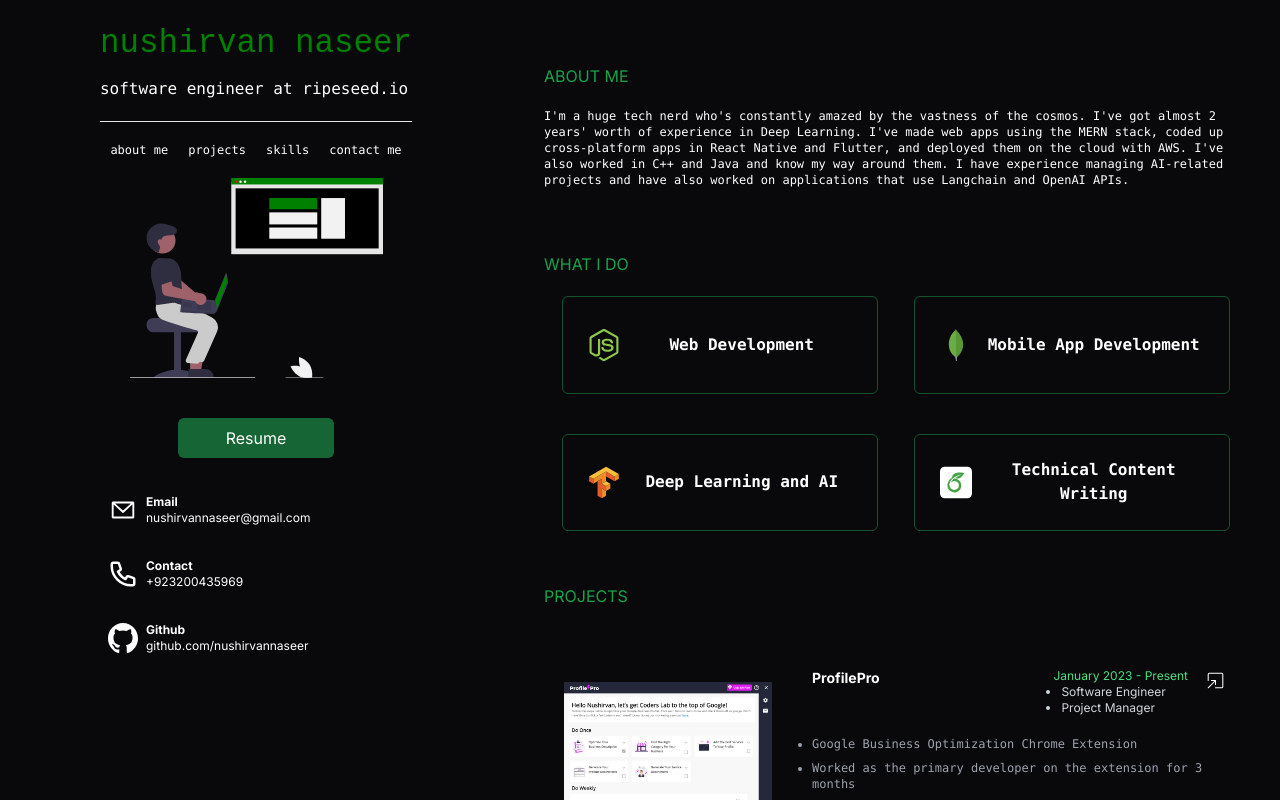
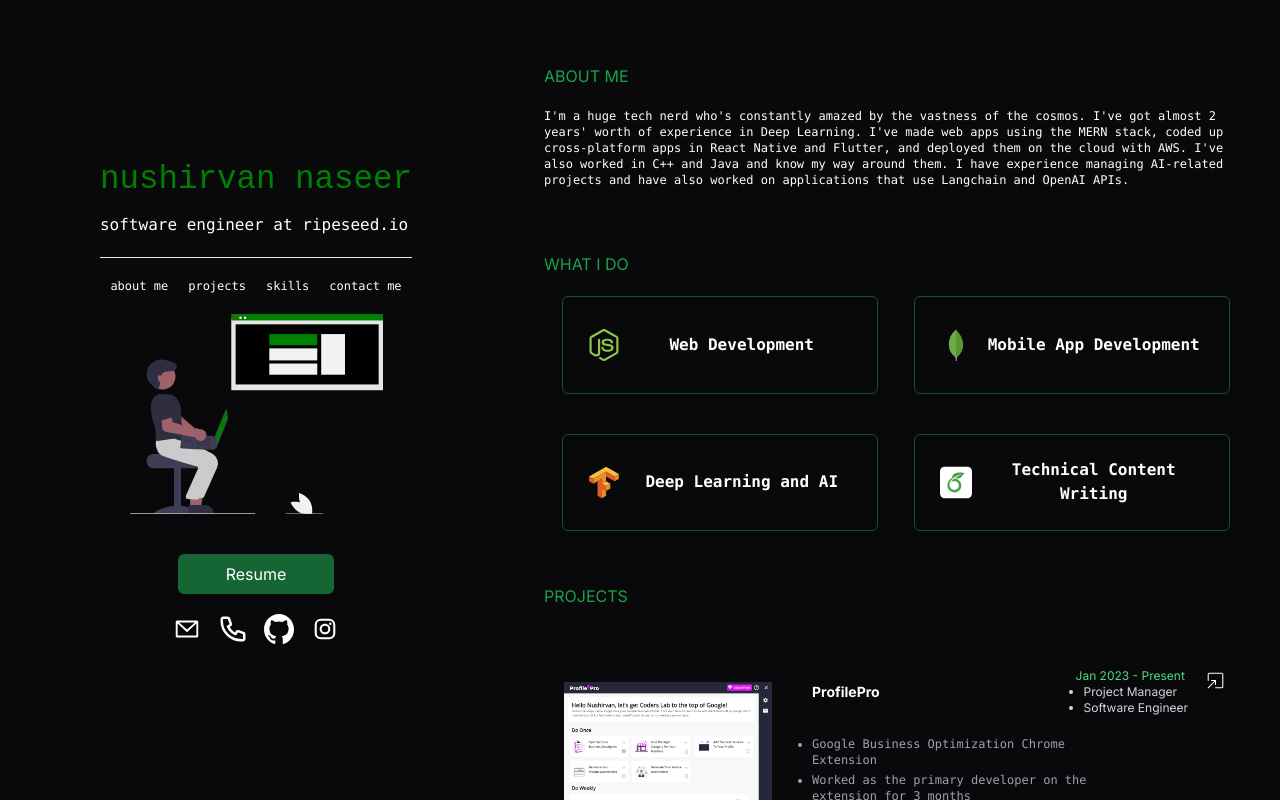
Before and after one commit to nushirvannaseer/portfolio, a Next.js app: page / in a window 1280 px wide. Built offline with nearby package versions, Linux system fonts and the light colour scheme.

Commit message:
ui updates and added new icons

```diff
--- a/app/components/LeftPanel/Info/Info.tsx
+++ b/app/components/LeftPanel/Info/Info.tsx
@@ -1,6 +1,7 @@
 import React from 'react'
 import  Image from 'next/image';
 import Link from 'next/link';
+import { Tooltip } from 'react-tooltip';
 
 interface Props{
 	icon: any;
@@ -11,14 +12,16 @@ interface Props{
 
 const Info = ({icon, title, text, link}: Props) => {
   return (
-	  <Link href={link} className='flex flex-row align-middle justify-start text-xs'>
-		  <Image src={icon} height={30} alt="" className='mx-2'/>
-		  <div className='flex flex-col my-4'>
-			  <span className='text-md font-bold'>{title}</span>
-			  <span>{text}</span>
-		  </div>
-	</Link>
-  )
+		<Link
+			href={link}
+			data-tooltip-id={`${text}-tooltip`}
+			data-tooltip-content={title}
+			className="flex flex-row align-middle justify-start text-xs"
+		>
+			<Image src={icon} height={30} alt="" className="mx-2" />
+			<Tooltip id={`${text}-tooltip`} />
+		</Link>
+	);
 }
 
 export default Info
--- a/app/components/LeftPanel/LeftPanel.tsx
+++ b/app/components/LeftPanel/LeftPanel.tsx
@@ -5,16 +5,16 @@ import Image from "next/image";
 import PhoneIcon from "@/app/assets/icons/Phone.svg";
 import EmailIcon from "@/app/assets/icons/Email.svg";
 import GithubIcon from "@/app/assets/icons/Github.svg";
+import InstagramIcon from "@/app/assets/icons/Instagram.svg"
 import DevIcon from "@/app/assets/icons/Dev.svg";
 import { TypeAnimation } from 'react-type-animation';
 import Link from "next/link";
 import ScrollLink from "../ScrollLink/ScrollLink";
-// import NavButton from "../NavButtons/NavButtons";
 
 
 const LeftPanel = () => {
 	return (
-		<div className="lg-h-full flex  w-full lg:w-[40%] p-5 h-full sm:h-[70%] flex-wrap flex-row lg:sticky lg:top-0">
+		<div className="lg:h-full flex my-auto w-full lg:w-[40%] p-5 h-full sm:h-[70%] flex-wrap flex-row lg:sticky lg:top-0">
 			<div className="flex flex-col align-middle mx-auto sm:mx-0 lg:mx-auto my-auto">
 				<TypeAnimation
 					sequence={["nushirvan naseer"]}
@@ -56,24 +56,37 @@ const LeftPanel = () => {
 					className="mx-auto sm:hidden lg:flex mt-5"
 				/>
 				<div className="flex flex-wrap flex-col mt-5 overflow-ellipsis justify-start">
-					<button className="my-5 rounded-md bg-green-800 hover:bg-green-900 p-2 w-[50%] lg:mx-auto">
+					<button className="my-5 rounded-md bg-green-800 hover:bg-green-900 p-2 w-[50%] mx-auto">
 						<Link href="/files/nushirvans-resume.pdf" target="_blank">
 							Resume
 						</Link>
 					</button>
+					<div className="flex flex-wrap flex-row justify-center my-auto">
 						<Info
 							icon={EmailIcon}
 							title={"Email"}
 							text={"nushirvannaseer@gmail.com"}
 							link={"mailto:nushirvannaseer@gmail.com"}
 						/>
-					<Info icon={PhoneIcon} title={"Contact"} text={"+923200435969"} link={"tel:+923200435969"} />
+						<Info
+							icon={PhoneIcon}
+							title={"Contact"}
+							text={"+923200435969"}
+							link={"tel:+923200435969"}
+						/>
 						<Info
 							icon={GithubIcon}
 							title={"Github"}
 							text={"github.com/nushirvannaseer"}
 							link={"https://github.com/nushirvannaseer"}
 						/>
+						<Info
+							icon={InstagramIcon}
+							title={"Instagram"}
+							text={"@nush0w0rvan"}
+							link={"https://www.instagram.com/nush0w0rvan"}
+						/>
+					</div>
 				</div>
 			</div>
 			<Image
--- a/app/components/Projects/ProjectComponent.tsx
+++ b/app/components/Projects/ProjectComponent.tsx
@@ -3,18 +3,18 @@ import Link from "next/link";
 import React from "react";
 import NewWindow from "@/app/assets/icons/NewWindow.svg";
 const monthNames = [
-	"January",
-	"February",
-	"March",
-	"April",
+	"Jan",
+	"Feb",
+	"Mar",
+	"Apr",
 	"May",
-	"June",
-	"July",
-	"August",
-	"September",
-	"October",
-	"November",
-	"December",
+	"Jun",
+	"Jul",
+	"Aug",
+	"Sep",
+	"Oct",
+	"Nov",
+	"Dec",
 ];
 
 const Project = ({ project }: any) => {
@@ -22,7 +22,7 @@ const Project = ({ project }: any) => {
 		<Link
 			href={project.link}
 			target="_blank"
-			className="flex flex-col relative sm:flex-row mx-auto lg:mx-auto rounded-md p-5 m-5 w-full lg:w-[100%] min-w-[150px] min-h-[200px] lg:max-h-[250px] lg:min-h-[250px] sm:max-h-[350px] hover:cursor-pointer transition ease-in-out duration-500 hover:scale-105 hover:-translate-y-1 hover:shadow-[3px_3px_10px_-2px_#3FC280] hover:shadow-green-900"
+			className="flex flex-col relative sm:flex-row mx-auto lg:mx-auto rounded-md p-5 m-5 w-full lg:w-[100%] min-w-[150px] min-h-[200px] lg:max-h-[300px] lg:min-h-[250px] sm:max-h-[350px] hover:cursor-pointer transition ease-in-out duration-500 hover:scale-105 hover:-translate-y-1 hover:shadow-[3px_3px_10px_-2px_#3FC280] hover:shadow-green-900"
 		>
 			<div className="mx-auto my-auto rounded-lg mb-4 lg:mb-0 sm:w-1/3 lg:w-1/3">
 				<Image
@@ -49,11 +49,10 @@ const Project = ({ project }: any) => {
 			</div>
 			<div className="sm:ml-10 flex-col sm:w-2/3 lg:w-2/3">
 				<div className="flex flex-row justify-center sm:justify-between sm:pr-10">
-					<div>
-						<p className="text-xs text-center sm:text-left md:text-sm font-bold">
+
+						<p className="text-xs text-center sm:text-left md:text-sm font-bold  my-auto">
 							{project.name}
 						</p>
-					</div>
 					<div className="hidden sm:block">
 						<p className="text-xs text-center sm:text-left md:text-xs text-green-400">
 							{monthNames[project.date.start.getUTCMonth()] +
@@ -77,12 +76,12 @@ const Project = ({ project }: any) => {
 						</p>
 					</div>
 				</div>
-				<div className="hidden sm:block text-xs sm:text-left text-center sm:mt-5 text-gray-400 font-mono">
+				<div className="hidden sm:block text-xs sm:text-left text-center sm:mt-5 text-gray-400 font-mono max-w-[70%]">
 					<ul className="list-disc">
 						{project.description.map((line: any, _: any) => {
 							return (
 								<li key={_ + _}>
-									<p className="text-xs my-2">
+									<p className="text-xs my-1">
 										{line}
 										<br />
 									</p>
--- a/app/components/Projects/Projects.tsx
+++ b/app/components/Projects/Projects.tsx
@@ -34,7 +34,7 @@ const projects = [
 			start: new Date("2023-1-2"),
 			end: null,
 		},
-		roles: ["Software Engineer", "Project Manager"],
+		roles: ["Project Manager","Software Engineer", ],
 		interestingFact: {
 			text: "9000+ downloads and rated 4.9 stars",
 			icon: null,
@@ -72,7 +72,7 @@ const projects = [
 			start: new Date("2022-9-2"),
 			end: null,
 		},
-		roles: ["Primary Software Engineer", "Project Manager"],
+		roles: ["Project Manager", "Software Engineer", ],
 		techStack: [
 			{
 				logo: ReactIcon,
@@ -138,7 +138,7 @@ const projects = [
 			start: new Date("2023-11-2"),
 			end: new Date("2023-11-2"),
 		},
-		roles: ["Primary Software Engineer"],
+		roles: ["Software Engineer"],
 		techStack: [
 			{
 				logo: FlaskIcon,
@@ -173,7 +173,7 @@ const projects = [
 			start: new Date("2022-3-2"),
 			end: new Date("2022-5-2"),
 		},
-		roles: ["Software Engineer", "Ripeseed Team Lead"],
+		roles: ["Software Engineer", "RS Team Lead"],
 		techStack: [
 			{
 				logo: ReactIcon,
```
Also changed, not shown: app/assets/icons/Instagram.svg (added). Lines whose indentation alone changed are shown as unchanged.
